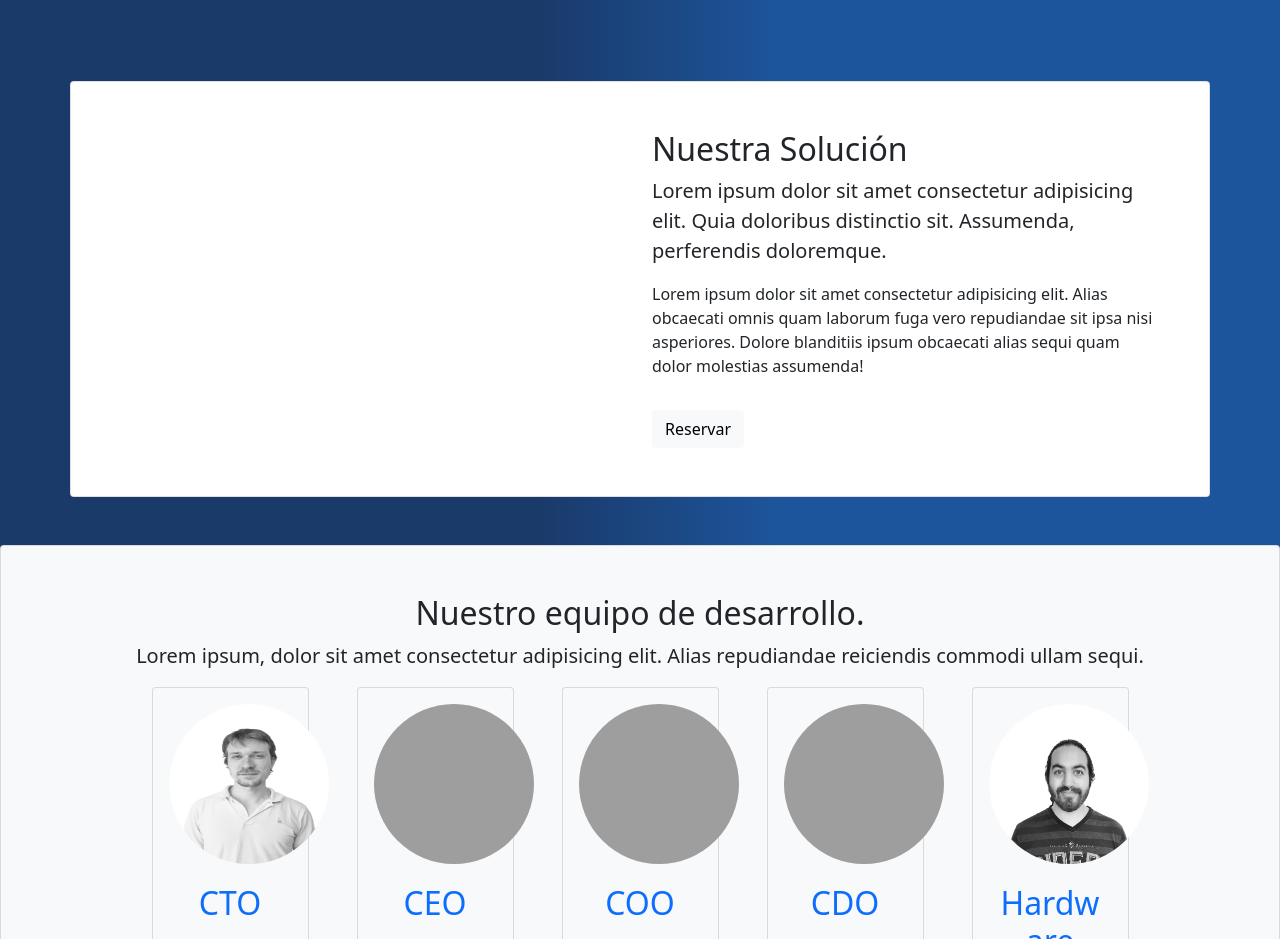
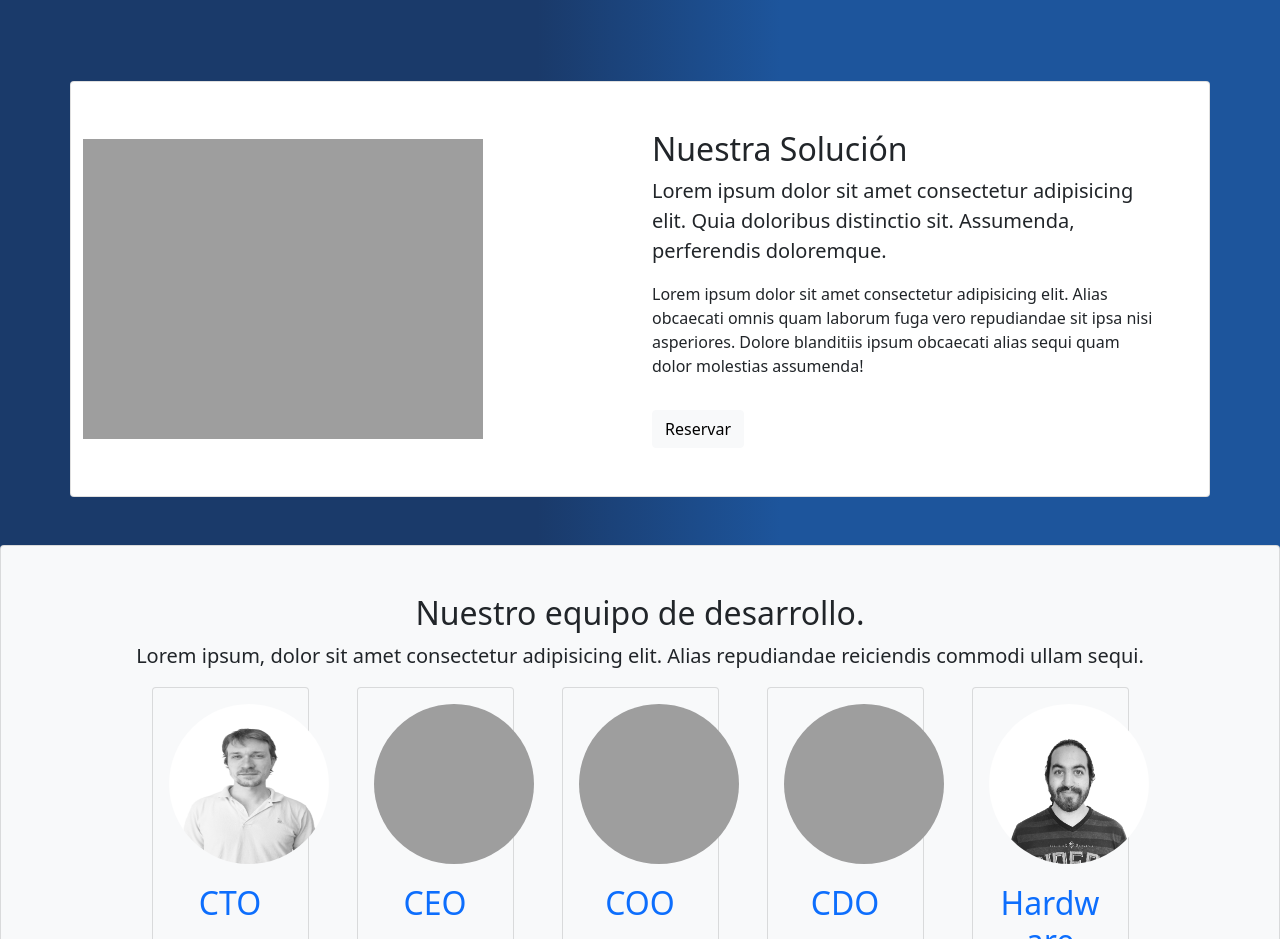
Before and after one commit to toadallyawes0me/brain-machine-wellness-solutions, a plain HTML site: page index.html in a window 1280 px wide. Shown: the part 1800-2739 px from the top of the page. Drawn offline with nearby package versions, Linux system fonts and the light colour scheme; the site is published under a folder, as on GitHub Pages, so addresses that start at the root find nothing; some icons are missing.

Commit message:
new changes 0.3

```diff
--- a/index.html
+++ b/index.html
@@ -96,7 +96,7 @@
   <div class="container card">
     <div class="row align-items-center justify-content-between">
       <div class="col-md">
-        <img src="/Assets/img/Foto equipo-bn.jpg" alt="" class="img-fluid border-4">
+        <img src="./Assets/img/Foto equipo-bn.jpg" alt="" class="img-fluid border-4">
       </div>
       <div class="col-md p-5">
         <h2 class="">Nuestra Solución</h2>
```
